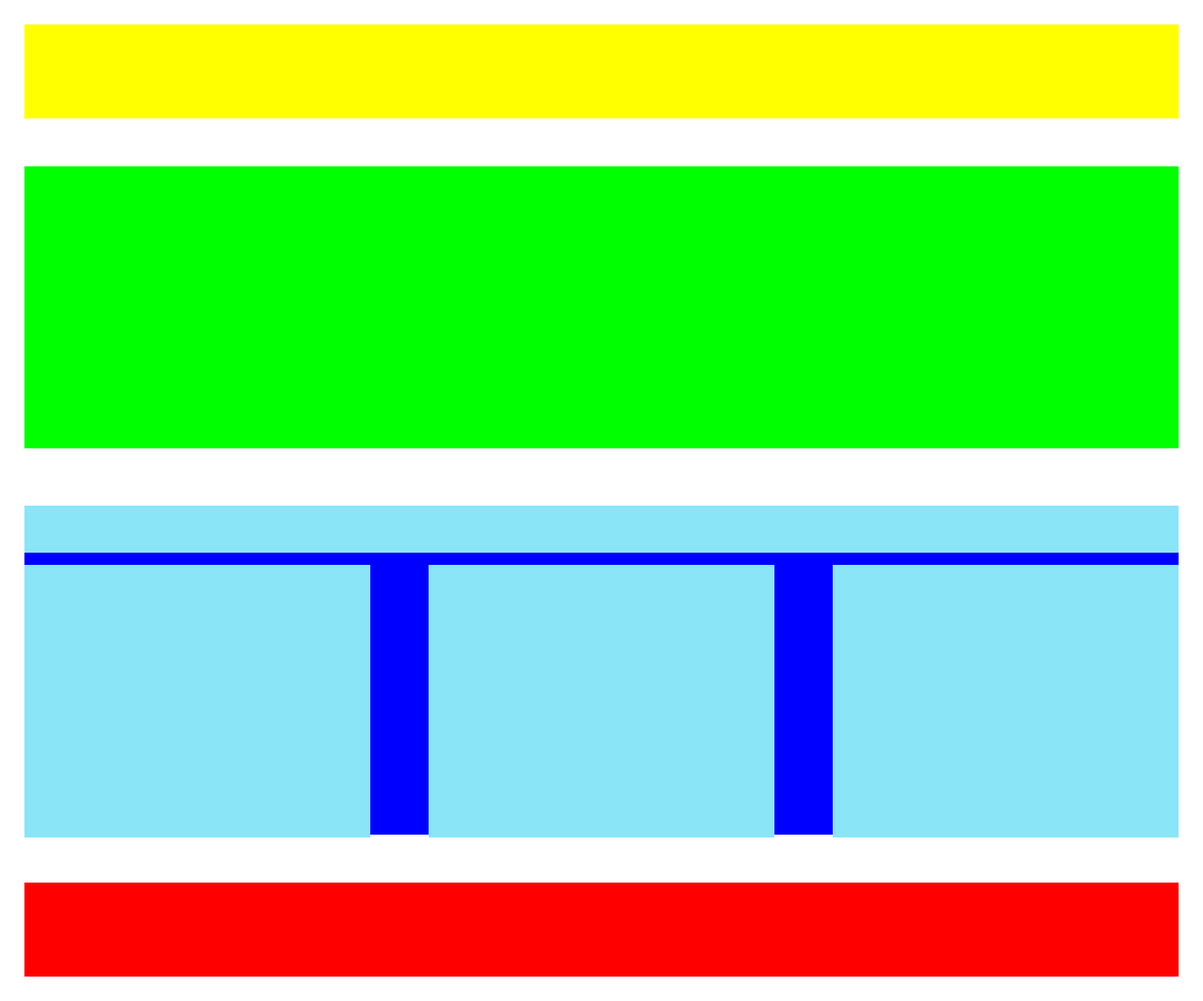
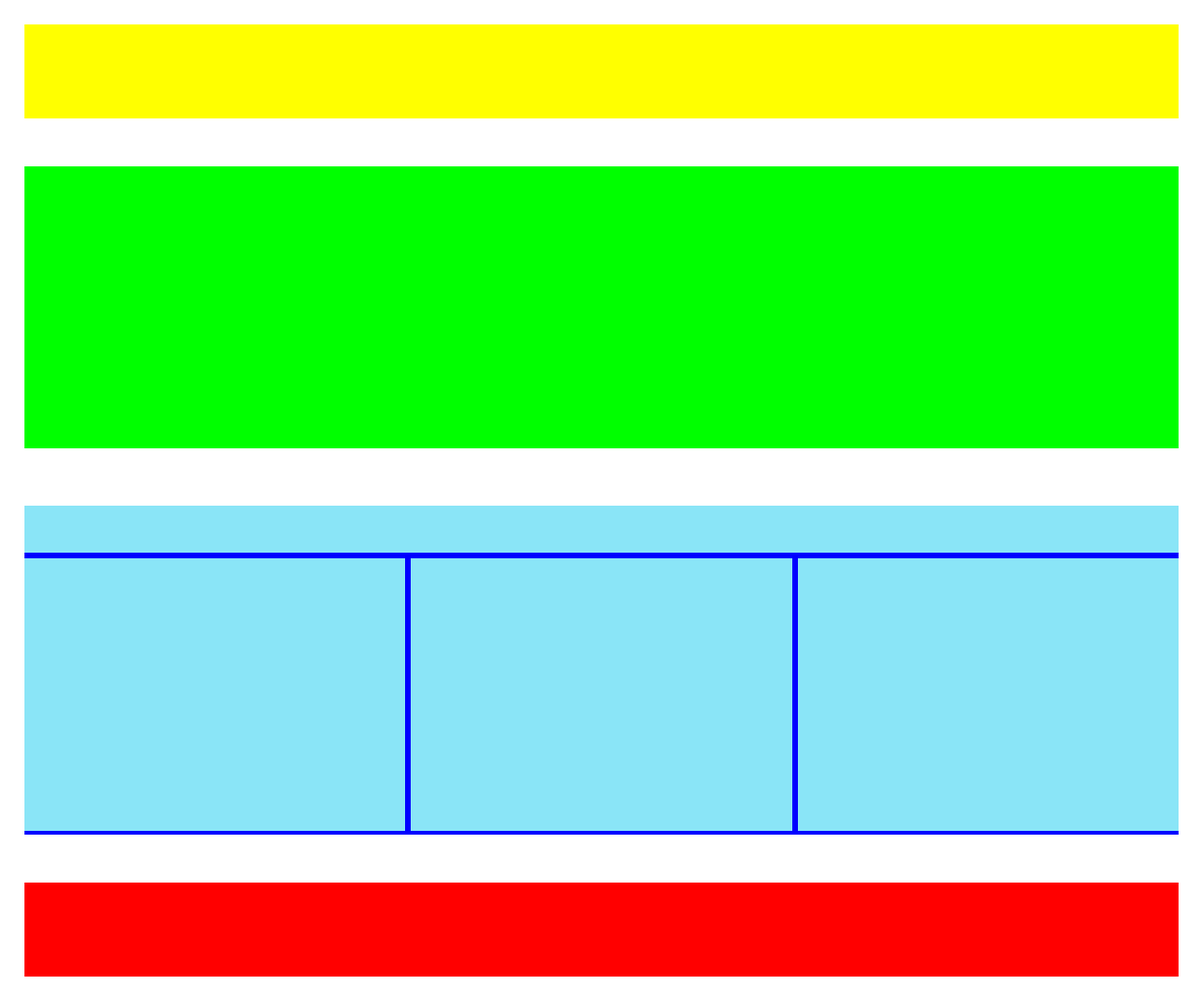
Before and after one commit to andreainzaghi/htmlcss-struttura-wp, a plain HTML site: page index.html in a window 1280 px wide. Shown: the whole page at 94% size. Drawn offline with Linux system fonts and the light colour scheme.

Commit message:
sistemato grandezza colonne

```diff
--- a/css/style.css
+++ b/css/style.css
@@ -40,27 +40,27 @@ main{
 .col-1{
   float: left;
   background-color: rgb(138, 229, 247);
-  width: 30%;
+  width: 33%;
 height: 290px;
 display: inline-block;
-margin-top: 1%;
+margin-top: 0.5%;
 }
 .col-2{
   float: left;
   background-color: rgb(138, 229, 247);
-  width: 30%;
+  width: 33%;
 height: 290px;
 display: inline-block;
-margin: 5%;
-margin-top: 1%;
+margin: 0.5%;
+margin-top: 0.5%;
 }
 .col-3{
   float: left;
   background-color:rgb(138, 229, 247);
-  width: 30%;
+  width: 33%;
 height: 290px;
 display: inline-block;
-margin-top: 1%;
+margin-top: 0.5%;
 }
 /* fine corpo */
 /* inizio footer */
```
